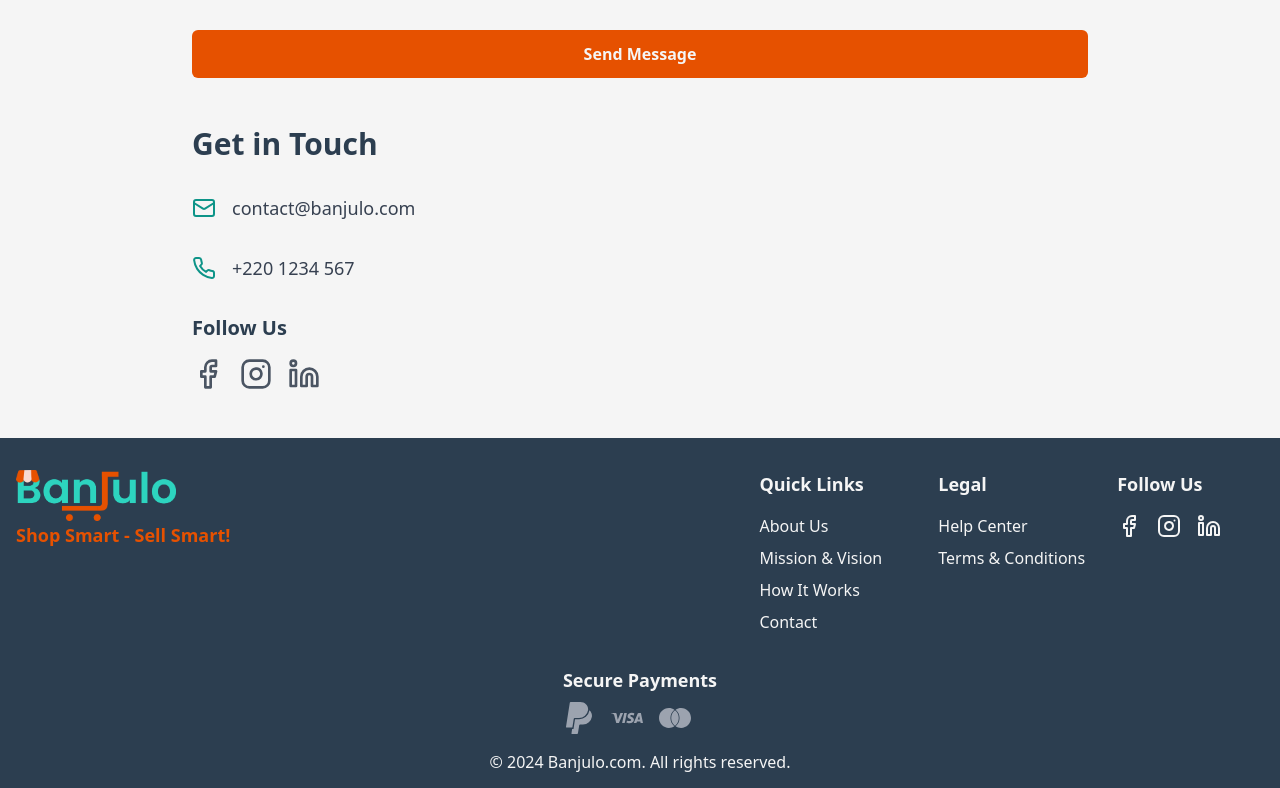
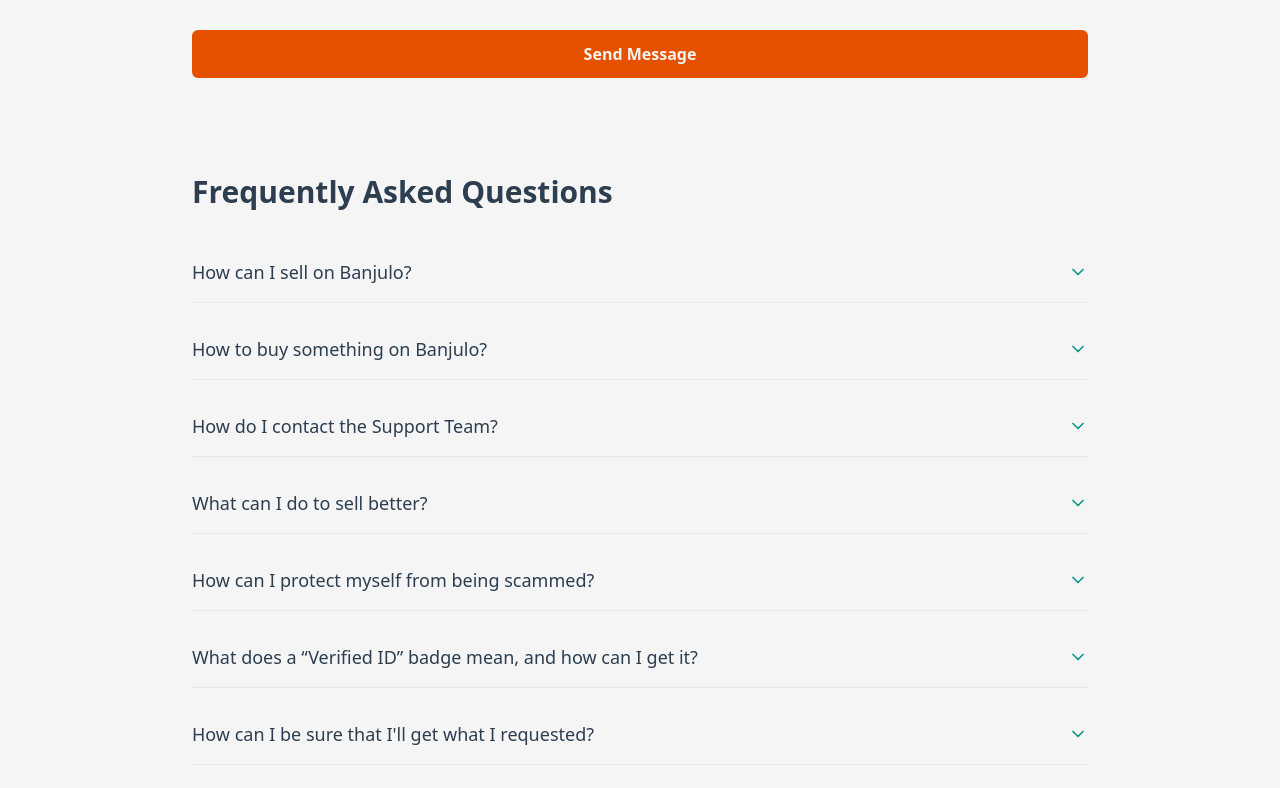
Before and after one commit to hafizasad419/Banjulo, a React (Vite) app: page /contact in a window 1280 px wide. Shown: the part 892-1680 px from the top of the page. Built offline with nearby package versions, Linux system fonts and the light colour scheme.

Commit message:
Add FAQs

```diff
--- a/src/components/Contact/Contact.jsx
+++ b/src/components/Contact/Contact.jsx
@@ -2,6 +2,7 @@
 import { motion, AnimatePresence } from 'framer-motion'
 import { Mail, Phone, Facebook, Instagram, Linkedin, CheckCircle } from 'lucide-react'
 import { useForm, ValidationError } from '@formspree/react'
+import FAQs from "../FAQs/FAQs.jsx"
 
 const fadeIn = {
   hidden: { opacity: 0, y: 20 },
@@ -124,7 +125,7 @@
               </motion.button>
             </form>
           </motion.section>
-
+<FAQs/>
           <motion.section variants={fadeIn} className="space-y-8">
             <h2 className="text-3xl font-bold text-navy-500 mb-6">Get in Touch</h2>
             <div className="flex items-center space-x-4">
--- /dev/null
+++ b/src/components/FAQs/FAQs.jsx
@@ -0,0 +1,116 @@
+import React, { useState } from 'react'
+import { motion, AnimatePresence } from 'framer-motion'
+import { ChevronDown } from 'lucide-react'
+
+const faqData = [
+    {
+      question: "How can I sell on Banjulo?",
+      answer: `To sell on Banjulo, simply create an account and post your product or service by following these steps:\n
+      1. Sign up for an account.\n
+      2. Go to the "Sell" section and fill out the required details for your product or service.\n
+      3. Upload clear images, set a price, and write a description.\n
+      4. Once approved, your ad will be live on Banjulo, and you can start reaching buyers!`
+    },
+    {
+      question: "How to buy something on Banjulo?",
+      answer: `Buying on Banjulo is simple and secure:\n
+      1. Create an account or log in if you already have one.\n
+      2. Use the search bar or browse categories to find the product or service you need.\n
+      3. Click on the listing, review the details, and proceed to contact the seller or add the item to your cart.\n
+      4. Follow the checkout process and pay securely using one of the available payment methods.`
+    },
+    {
+      question: "How do I contact the Support Team?",
+      answer: `You can easily reach our Support Team by:\n
+      1. Clicking on the “Contact Us” link at the bottom of the website.\n
+      2. Sending an email to contact@banjulo.com.\n
+      3. Using the in-app chat for quick assistance with any issues or inquiries.`
+    },
+    {
+      question: "What can I do to sell better?",
+      answer: `To improve your chances of selling on Banjulo:\n
+      1. Use high-quality images and clear descriptions of your products or services.\n
+      2. Set competitive prices and offer promotions when possible.\n
+      3. Respond quickly to buyer inquiries to build trust.\n
+      4. Maintain a verified ID badge for added credibility.`
+    },
+    {
+      question: "How can I protect myself from being scammed?",
+      answer: `Banjulo takes security seriously. To protect yourself:\n
+      1. Always communicate through the Banjulo platform.\n
+      2. Verify the seller’s profile and ID badge before purchasing.\n
+      3. Avoid making payments outside of the platform.\n
+      4. Report any suspicious activity to our Support Team immediately.`
+    },
+    {
+      question: "What does a “Verified ID” badge mean, and how can I get it?",
+      answer: `A "Verified ID" badge means that the seller has completed identity verification, adding credibility to their account. To get it:\n
+      1. Upload a clear selfie and valid ID during the verification process.\n
+      2. Once verified, the badge will appear on your profile, letting buyers know you're a trusted seller.`
+    },
+    {
+      question: "How can I be sure that I'll get what I requested?",
+      answer: `Banjulo ensures a secure buying process. Here’s how we protect you:\n
+      1. Sellers with Verified IDs are more trustworthy.\n
+      2. Review the seller’s ratings and feedback before making a purchase.\n
+      3. Use our secure payment methods, and track your order from dispatch to delivery.`
+    }
+  ];
+
+
+  const FAQItem = ({ question, answer }) => {
+    const [isOpen, setIsOpen] = useState(false);
+
+    // Splitting answer by '\n' and mapping it to include line breaks
+    const formattedAnswer = answer.split('\n').map((line, index) => (
+      <span key={index}>
+        {line}
+        <br />
+      </span>
+    ));
+
+    return (
+      <div className="border-b border-gray-200 py-4">
+        <button
+          className="flex justify-between items-center w-full text-left"
+          onClick={() => setIsOpen(!isOpen)}
+        >
+          <span className="text-lg font-medium text-navy-500">{question}</span>
+          <motion.div
+            animate={{ rotate: isOpen ? 180 : 0 }}
+            transition={{ duration: 0.3 }}
+          >
+            <ChevronDown className="w-5 h-5 text-teal-600" />
+          </motion.div>
+        </button>
+        <AnimatePresence>
+          {isOpen && (
+            <motion.div
+              initial={{ height: 0, opacity: 0 }}
+              animate={{ height: "auto", opacity: 1 }}
+              exit={{ height: 0, opacity: 0 }}
+              transition={{ duration: 0.3 }}
+            >
+              <p className="mt-2 text-gray-600">{formattedAnswer}</p>
+            </motion.div>
+          )}
+        </AnimatePresence>
+      </div>
+    );
+  };
+
+
+const FAQ = () => {
+  return (
+    <section className="py-12">
+      <h2 className="text-3xl font-bold text-navy-500 mb-8">Frequently Asked Questions</h2>
+      <div className="space-y-4">
+        {faqData.map((faq, index) => (
+          <FAQItem key={index} question={faq.question} answer={faq.answer} />
+        ))}
+      </div>
+    </section>
+  )
+}
+
+export default FAQ
```
